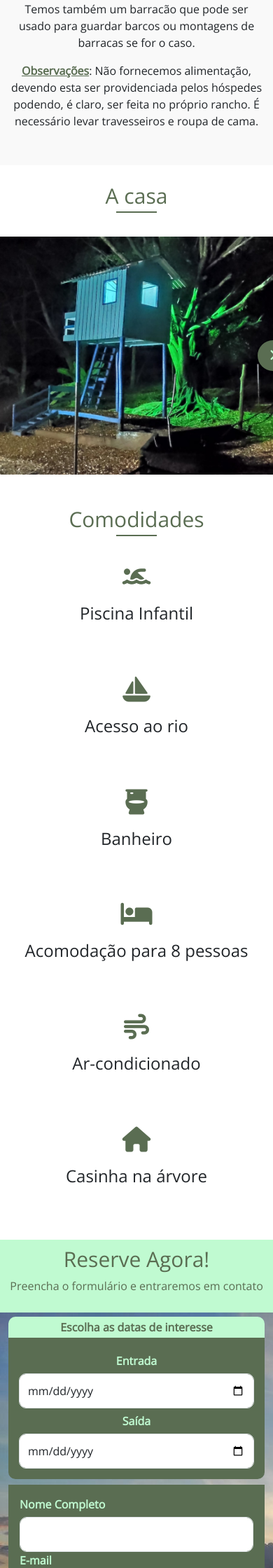
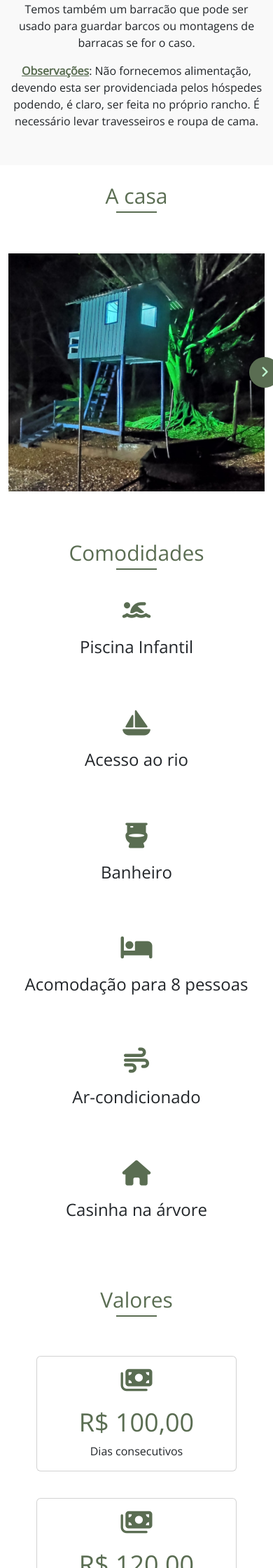
Before and after one commit to bieelpaiao/Rancho, a PHP site: page / in a window 390 px wide; the page is wider, and only the part inside the window is pictured. Shown: the part 1200-3440 px from the top of that part at 70% size. Run offline with PHP 8.4, Linux system fonts and the light colour scheme; some libraries are stand-ins or nearby versions; some web fonts are replaced.

Commit message:
Adição Seção Valores | Ajustes Responsivo

```diff
--- a/assets/css/styles.css
+++ b/assets/css/styles.css
@@ -221,6 +221,21 @@ margin-bottom: 20px;
 color: var(--tertiary-color);
 }
 
+#values-area .card {
+    /*width: 15rem;*/
+}
+
+#values-area .card-title {
+    font-size: 36px;
+    color: var(--secondary-color);
+}
+
+#values-area i {
+    font-size: 36px;
+    margin-bottom: 20px;
+    color: var(--secondary-color);
+}
+
 #bg-contact-title {
     background-color: var(--main-color);
     padding: 10px;
@@ -314,78 +329,17 @@ color: var(--tertiary-color);
     padding: 15px;
 }
 
-#services-area, #about-area, #location-area, #gallery-area {
+.logo-whatsapp {
+    height: 50px;
+    width: 50px;
+}
+
+#services-area, #about-area, #location-area, #gallery-area, #values-area {
     scroll-margin-top: 60px;
 }
 
 #contact-title {
     scroll-margin-top: 90px;
-}
-
-.fundo {
-    width: 100vw;
-    height: 100vh;
-    background-image: url("background.png");
-    background-repeat: no-repeat;
-    display: flex;
-    flex-direction: row;
-    justify-content: center;
-    align-items: center;
-}
-
-.boxes {
-    display: flex;
-    width: 1000px;
-    height: 500px;
-}
-
-.box-left {
-    position: relative;
-    width: 500px;
-    height: 500px;
-    background-color: #565656;
-    border-bottom-left-radius: 50px;
-    border-top-left-radius: 50px;
-    border: 0;
-    display: flex;
-    justify-content: center;
-    align-items: center;
-}
-
-.box-left img {
-    position: relative;
-    height: 450px;
-}
-
-.box-right {
-    position: relative;
-    width: 500px;
-    height: 500px;
-    background-color: #E7C002;
-    border-bottom-right-radius: 50px;
-    border-top-right-radius: 50px;
-    border: 0;
-    padding: 50px;
-    display: flex;
-    justify-content: center;
-}
-
-.background-logo {
-    position: absolute;
-    background-color: white;
-    border-bottom-left-radius: 20px;
-    border-bottom-right-radius: 20px;
-    height: 80px;
-    width: 200px;
-    margin-top: -50px;
-    display: flex;
-    justify-content: center;
-    align-items: center;
-}
-
-.background-logo img {
-    position: relative;
-    width: 150px;
 }
 
 .form1 {
@@ -474,11 +428,22 @@ color: var(--tertiary-color);
         font-size: 30px;
     }
 
-    #services-area, #about-area, #location-area, #gallery-area {
+    #services-area, #about-area, #location-area, #gallery-area, #values-area {
         scroll-margin-top: 40px;
     }
 
     #contact-title {
         scroll-margin-top: 15px;
     }
+
+    .circle-bg-wpp {
+        bottom:15px;
+        right:15px;
+        padding: 10px;
+    }
+
+    .logo-whatsapp {
+        height: 40px;
+        width: 40px;
+    }
 }
--- a/index.php
+++ b/index.php
@@ -12,7 +12,7 @@
 
     <body>
         <header>
-            <nav class="navbar navbar-expand-lg fixed-top navbar-dark">
+            <nav class="navbar navbar-expand-lg fixed-top navbar-light">
                 <div class="container-fluid">
                     <a class="navbar-brand" href="#">
                         <img src="./assets/img/logo_verde.png" alt="Logo Cia da Pesca" id="navbar-logo">
@@ -38,6 +38,10 @@
 
                             <li class="nav-item">
                                 <a class="nav-link" href="#services-area">Comodidades</a>
+                            </li>
+
+                            <li class="nav-item">
+                                <a class="nav-link" href="#values-area">Valores</a>
                             </li>
 
                             <li class="nav-item">
@@ -135,7 +139,7 @@
                             <h3 class="main-title">A casa</h3>
                         </div>
 
-                        <div class="d-flex align-items-center justify-content-center">
+                        <div class="d-flex align-items-center justify-content-center p-4">
                             <div class="wrapper">
                                 <i id="left" class="fa-solid fa-angle-left"></i>
                                 <div class="carrossel">
@@ -155,34 +159,64 @@
                             <h3 class="main-title">Comodidades</h3>
                         </div>
 
-                        <div class="col-12 col-sm-6 col-md-4 service-box" class="card-link" data-toggle="modal" data-target="#modal1" >
+                        <div class="col-12 col-sm-6 col-md-4 service-box">
                             <i class="fa-solid fa-person-swimming"></i>
                             <h4>Piscina Infantil</h4>
                         </div>
 
-                        <div class="col-12 col-sm-6 col-md-4 service-box"class="card-link" data-toggle="modal" data-target="#modal2" >
+                        <div class="col-12 col-sm-6 col-md-4 service-box">
                             <i class="fa-solid fa-sailboat"></i>
                             <h4>Acesso ao rio</h4>
                         </div>
 
-                        <div class="col-12 col-sm-6 col-md-4 service-box"class="card-link" data-toggle="modal" data-target="#modal3" >
+                        <div class="col-12 col-sm-6 col-md-4 service-box">
                             <i class="fa-solid fa-toilet"></i>
                             <h4>Banheiro</h4>
                         </div>
 
-                        <div class="col-12 col-sm-6 col-md-4 service-box"class="card-link" data-toggle="modal" data-target="#modal4" >
+                        <div class="col-12 col-sm-6 col-md-4 service-box">
                             <i class="fa-solid fa-bed"></i>
                             <h4>Acomodação para 8 pessoas</h4>
                         </div>
 
-                        <div class="col-12 col-sm-6 col-md-4 service-box"class="card-link" data-toggle="modal" data-target="#modal4" >
+                        <div class="col-12 col-sm-6 col-md-4 service-box">
                             <i class="fa-solid fa-wind"></i>
                             <h4>Ar-condicionado</h4>
                         </div>
 
-                        <div class="col-12 col-sm-6 col-md-4 service-box"class="card-link" data-toggle="modal" data-target="#modal4" >
+                        <div class="col-12 col-sm-6 col-md-4 service-box">
                             <i class="fa-solid fa-house"></i>
                             <h4>Casinha na árvore</h4>
+                        </div>
+                    </div>
+                </div>
+            </div>
+
+            <div id="values-area">
+                <div class="container">
+                    <div class="row">
+                        <div class="col-12">
+                            <h3 class="main-title">Valores</h3>
+                        </div>
+
+                        <div class="col-12 col-sm-6 p-3 d-flex justify-content-center">
+                            <div class="card text-center w-75">
+                                <div class="card-body">
+                                    <i class="fa-solid fa-money-bills"></i>
+                                    <h6 class="card-title value">R$ 100,00</h6>
+                                    <p class="card-text">Dias consecutivos</p>
+                                </div>
+                            </div>
+                        </div>
+
+                        <div class="col-12 col-sm-6 p-3 d-flex justify-content-center">
+                            <div class="card text-center w-75">
+                                <div class="card-body">
+                                    <i class="fa-solid fa-money-bills"></i>
+                                    <h6 class="card-title value">R$ 120,00</h6>
+                                    <p class="card-text">Dia avulso</p>
+                                </div>
+                            </div>
                         </div>
                     </div>
                 </div>
@@ -202,7 +236,7 @@
             <div id="contact-content">
                 <div class="container-fluid text-center">
                     <form class="row align-items-center ps-md-5 pe-md-5" action="form.php" method="POST">
-                        <div class="col-md-6 p-md-5 mb-2 mb-md-0">
+                        <div class="col-lg-6 p-md-5 my-2 my-md-0">
                             <div class="dates-title-bg">
                                 <span>Escolha as datas de interesse</span>
                             </div>
@@ -221,7 +255,7 @@
                             </div>
                         </div>
 
-                        <div class="col-md-6 m-0 px-md-5">
+                        <div class="col-lg-6 m-0 px-md-5">
                             <div class="contact-form-bg p-3">
                                 <form class="row g-3" action="form.php" method="POST">
                                     <div class="col-md-12 text-start">
@@ -256,7 +290,7 @@
                             <h3 class="main-title">Onde Estamos</h3>
                         </div>
 
-                        <div class="col-12 p-3">
+                        <div class="col-12 p-2">
                             <iframe class="w-100" src="https://www.google.com/maps/embed?pb=!1m14!1m12!1m3!1d1841.443653091019!2d-50.904992088127905!3d-22.62068309110906!2m3!1f0!2f0!3f0!3m2!1i1024!2i768!4f13.1!5e0!3m2!1sen!2sbr!4v1679353317157!5m2!1sen!2sbr" style="border:0;" allowfullscreen="" loading="lazy" referrerpolicy="no-referrer-when-downgrade"></iframe>
                         </div>
                     </div>
@@ -266,7 +300,7 @@
 
         <div class="circle-bg-wpp d-flex align-items-center justify-content-center">
             <a href="https://api.whatsapp.com/send/?phone=5518998124063&text=Ol%C3%A1!%20Vi%20seu%20Rancho%20no%20site." target="_blank">
-                <img src="./assets/img/whatsapp.svg" width="50" height="50">
+                <img src="./assets/img/whatsapp.svg" class="logo-whatsapp">
             </a>
         </div>
 
```
